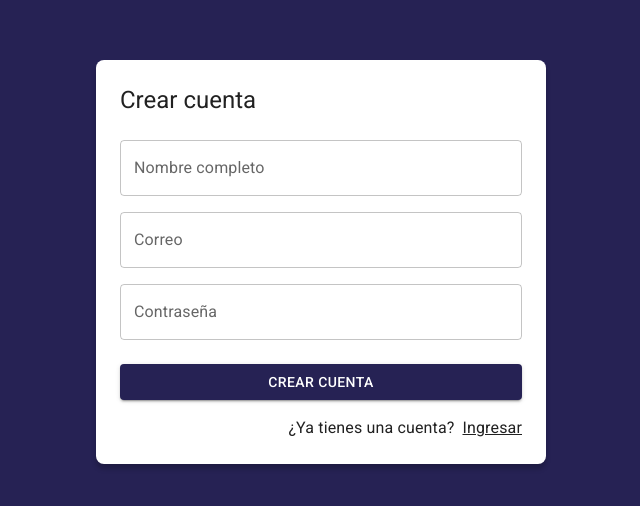
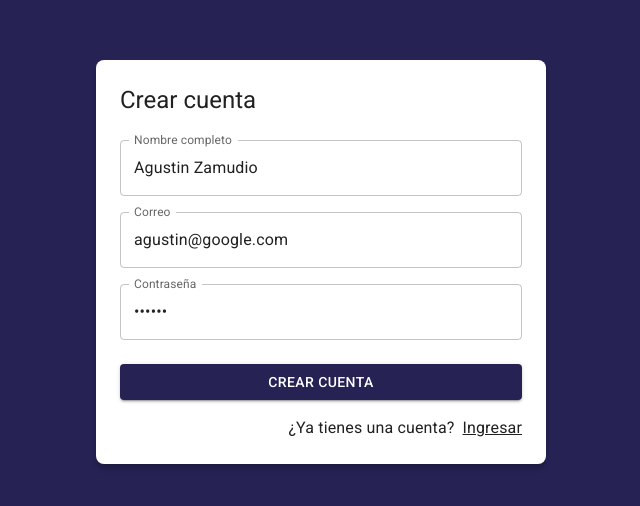
Before and after one commit to agustinzamudio/journal-app, a React (Vite) app: page /auth/register in a window 1280 px wide. Shown: the part 138-644 px from the top of the page, without its empty margins (319-959 px from the left). Built offline with nearby package versions, Linux system fonts and the light colour scheme.

Commit message:
Add registration form

```diff
--- a/src/auth/pages/RegisterPage.jsx
+++ b/src/auth/pages/RegisterPage.jsx
@@ -1,11 +1,26 @@
 import { Link as RouterLink } from "react-router-dom";
 import { Button, Grid, Link, TextField, Typography } from "@mui/material";
 import { AuthLayout } from "../layout/AuthLayout";
+import { useForm } from "../../hooks";
+
+const formData = {
+  email: "agustin@google.com",
+  password: "123456",
+  displayName: "Agustin Zamudio",
+};
 
 export const RegisterPage = () => {
+  const { displayName, email, password, onInputChange, formState } =
+    useForm(formData);
+
+  const onSubmit = (event) => {
+    event.preventDefault();
+    console.log(formState);
+  };
+
   return (
     <AuthLayout title="Crear cuenta">
-      <form>
+      <form onSubmit={onSubmit}>
         <Grid container>
           <Grid item xs={12} sx={{ mt: 2 }}>
             <TextField
@@ -13,6 +28,9 @@
               type="text"
               placeholder="Nombre completo"
               fullWidth
+              name="displayName"
+              value={displayName}
+              onChange={onInputChange}
             />
           </Grid>
 
@@ -22,6 +40,9 @@
               type="email"
               placeholder="correo@google.com"
               fullWidth
+              name="email"
+              value={email}
+              onChange={onInputChange}
             />
           </Grid>
 
@@ -31,12 +52,15 @@
               type="password"
               placeholder="Contraseña"
               fullWidth
+              name="password"
+              value={password}
+              onChange={onInputChange}
             />
           </Grid>
 
           <Grid container spacing={2} sx={{ mb: 2, mt: 1 }}>
             <Grid item xs={12}>
-              <Button variant="contained" fullWidth>
+              <Button type="submit" variant="contained" fullWidth>
                 Crear cuenta
               </Button>
             </Grid>
```
